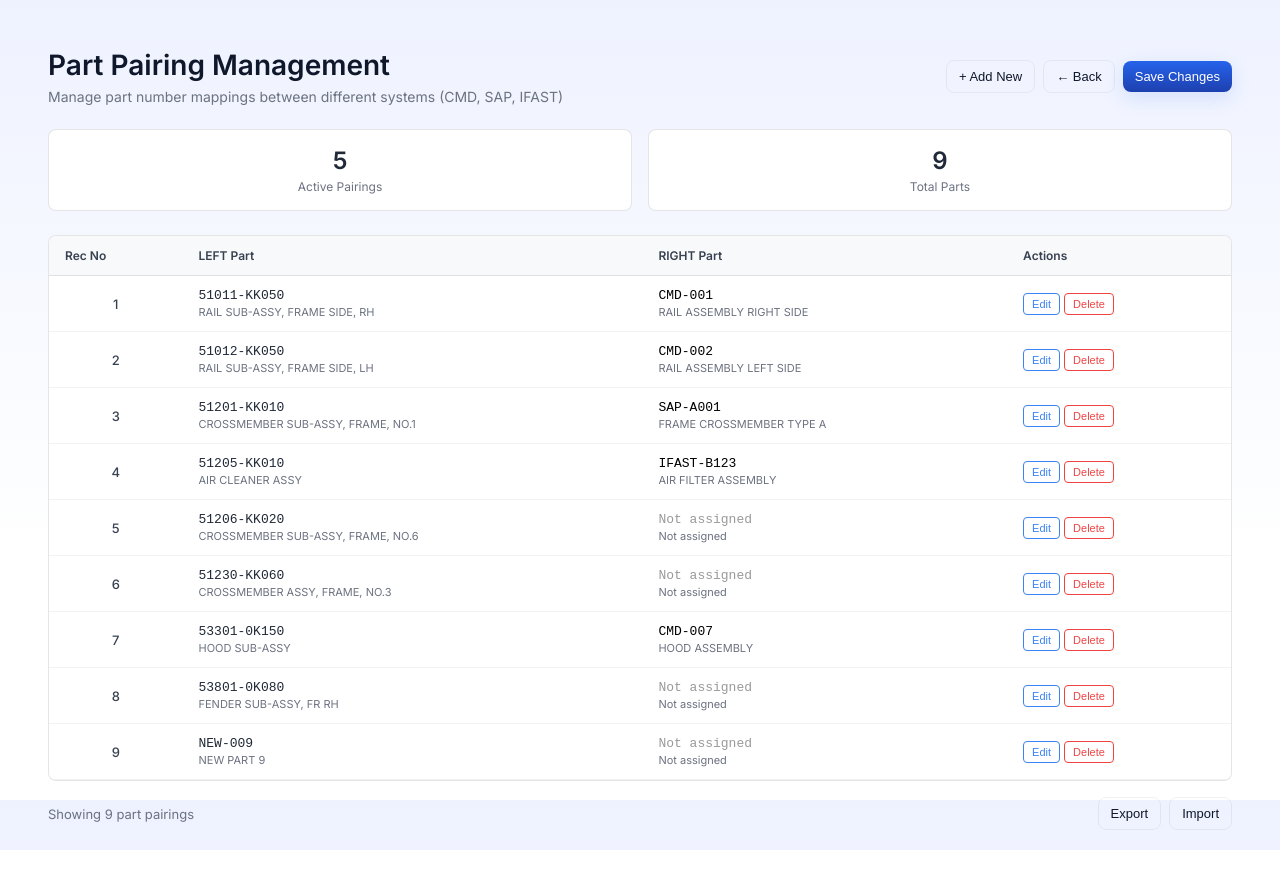
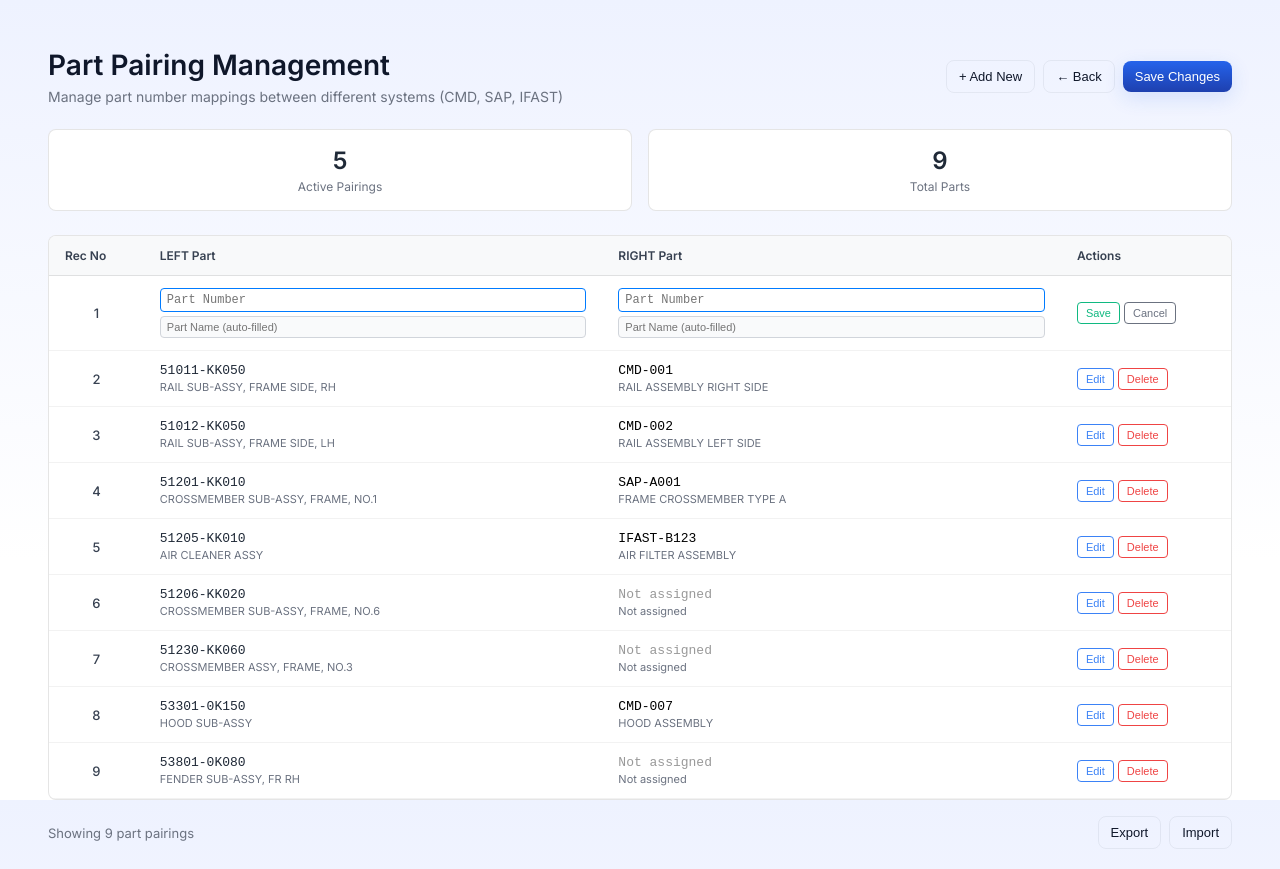
Before and after one commit to ari-fikri/finance-dashboard, a React (Vite) app: page /part-pairing in a window 1280 px wide. Both pictures are taken after a click on the button "+ Add New". Built offline with nearby package versions, Linux system fonts and the light colour scheme.

Commit message:
Modify "add new" pairing behavior

```diff
--- a/src/PartPairingPage.jsx
+++ b/src/PartPairingPage.jsx
@@ -1,5 +1,6 @@
 import React, { useState } from "react";
 import { useNavigate } from "react-router-dom";
+import { validatePartExists, getPartNameByNumber } from "./data/PartSampleData";
 
 /**
  * PartPairingPage - Manage part number pairings between systems
@@ -81,6 +82,39 @@ export default function PartPairingPage() {
   const [editLeftPartName, setEditLeftPartName] = useState("");
   const [editRightPart, setEditRightPart] = useState("");
   const [editRightPartName, setEditRightPartName] = useState("");
+  const [validationErrors, setValidationErrors] = useState({});
+
+  const validatePairing = (leftPart, rightPart, currentId = null) => {
+    const errors = {};
+
+    // Check if left part exists in master data
+    if (leftPart && !validatePartExists(leftPart)) {
+      errors.leftPart = `Part number "${leftPart}" not found in master data`;
+    }
+
+    // Check if right part exists in master data
+    if (rightPart && !validatePartExists(rightPart)) {
+      errors.rightPart = `Part number "${rightPart}" not found in master data`;
+    }
+
+    // Check if left part is already used in another pairing
+    if (leftPart) {
+      const existingLeft = pairings.find(p => p.id !== currentId && p.leftPart === leftPart);
+      if (existingLeft) {
+        errors.leftPart = `Part number "${leftPart}" is already used as LEFT part in another pairing`;
+      }
+    }
+
+    // Check if right part is already used in another pairing
+    if (rightPart) {
+      const existingRight = pairings.find(p => p.id !== currentId && p.rightPart === rightPart);
+      if (existingRight) {
+        errors.rightPart = `Part number "${rightPart}" is already used as RIGHT part in another pairing`;
+      }
+    }
+
+    return errors;
+  };
 
   const handleEdit = (id, leftPart, leftPartName, rightPart, rightPartName) => {
     setEditingId(id);
@@ -88,17 +122,30 @@ export default function PartPairingPage() {
     setEditLeftPartName(leftPartName);
     setEditRightPart(rightPart);
     setEditRightPartName(rightPartName);
+    setValidationErrors({});
   };
 
   const handleSave = (id) => {
+    // Validate before saving
+    const errors = validatePairing(editLeftPart, editRightPart, id);
+
+    if (Object.keys(errors).length > 0) {
+      setValidationErrors(errors);
+      return; // Don't save if there are validation errors
+    }
+
+    // Auto-populate part names from master data if they exist
+    const leftPartName = editLeftPartName || getPartNameByNumber(editLeftPart);
+    const rightPartName = editRightPartName || getPartNameByNumber(editRightPart);
+
     setPairings(pairings.map(pair =>
       pair.id === id
         ? {
             ...pair,
             leftPart: editLeftPart,
-            leftPartName: editLeftPartName,
+            leftPartName: leftPartName,
             rightPart: editRightPart,
-            rightPartName: editRightPartName,
+            rightPartName: rightPartName,
             status: (editLeftPart && editRightPart) ? "Active" : "Pending"
           }
         : pair
@@ -108,6 +155,7 @@ export default function PartPairingPage() {
     setEditLeftPartName("");
     setEditRightPart("");
     setEditRightPartName("");
+    setValidationErrors({});
   };
 
   const handleCancel = () => {
@@ -116,18 +164,30 @@ export default function PartPairingPage() {
     setEditLeftPartName("");
     setEditRightPart("");
     setEditRightPartName("");
+    setValidationErrors({});
   };
 
   const handleAddNew = () => {
     const newId = Math.max(...pairings.map(p => p.id)) + 1;
-    setPairings([...pairings, {
+    const newPairing = {
       id: newId,
-      leftPart: `NEW-${newId.toString().padStart(3, '0')}`,
-      leftPartName: `NEW PART ${newId}`,
+      leftPart: "",
+      leftPartName: "",
       rightPart: "",
       rightPartName: "",
       status: "Pending"
-    }]);
+    };
+
+    // Add new row at the top of the list
+    setPairings([newPairing, ...pairings]);
+
+    // Immediately start editing the new row
+    setEditingId(newId);
+    setEditLeftPart("");
+    setEditLeftPartName("");
+    setEditRightPart("");
+    setEditRightPartName("");
+    setValidationErrors({});
   };
 
   const handleDelete = (id) => {
@@ -218,11 +278,22 @@ export default function PartPairingPage() {
                         <input
                           type="text"
                           value={editLeftPart}
-                          onChange={(e) => setEditLeftPart(e.target.value)}
+                          onChange={(e) => {
+                            setEditLeftPart(e.target.value);
+                            // Auto-populate part name when part number changes
+                            const partName = getPartNameByNumber(e.target.value);
+                            if (partName) {
+                              setEditLeftPartName(partName);
+                            }
+                            // Clear validation errors when user types
+                            if (validationErrors.leftPart) {
+                              setValidationErrors(prev => ({ ...prev, leftPart: null }));
+                            }
+                          }}
                           style={{
                             width: "100%",
                             padding: "4px 6px",
-                            border: "1px solid #007bff",
+                            border: validationErrors.leftPart ? "1px solid #ef4444" : "1px solid #007bff",
                             borderRadius: 4,
                             fontFamily: "monospace",
                             fontSize: 12,
@@ -230,18 +301,30 @@ export default function PartPairingPage() {
                           }}
                           placeholder="Part Number"
                         />
+                        {validationErrors.leftPart && (
+                          <div style={{
+                            color: "#ef4444",
+                            fontSize: 10,
+                            marginBottom: 4,
+                            lineHeight: 1.2
+                          }}>
+                            {validationErrors.leftPart}
+                          </div>
+                        )}
                         <input
                           type="text"
                           value={editLeftPartName}
-                          onChange={(e) => setEditLeftPartName(e.target.value)}
+                          readOnly
                           style={{
                             width: "100%",
                             padding: "4px 6px",
-                            border: "1px solid #007bff",
+                            border: "1px solid #d1d5db",
                             borderRadius: 4,
-                            fontSize: 11
+                            fontSize: 11,
+                            backgroundColor: "#f9fafb",
+                            color: "#6b7280"
                           }}
-                          placeholder="Part Name"
+                          placeholder="Part Name (auto-filled)"
                         />
                       </div>
                     ) : (
@@ -261,11 +344,22 @@ export default function PartPairingPage() {
                         <input
                           type="text"
                           value={editRightPart}
-                          onChange={(e) => setEditRightPart(e.target.value)}
+                          onChange={(e) => {
+                            setEditRightPart(e.target.value);
+                            // Auto-populate part name when part number changes
+                            const partName = getPartNameByNumber(e.target.value);
+                            if (partName) {
+                              setEditRightPartName(partName);
+                            }
+                            // Clear validation errors when user types
+                            if (validationErrors.rightPart) {
+                              setValidationErrors(prev => ({ ...prev, rightPart: null }));
+                            }
+                          }}
                           style={{
                             width: "100%",
                             padding: "4px 6px",
-                            border: "1px solid #007bff",
+                            border: validationErrors.rightPart ? "1px solid #ef4444" : "1px solid #007bff",
                             borderRadius: 4,
                             fontFamily: "monospace",
                             fontSize: 12,
@@ -273,18 +367,30 @@ export default function PartPairingPage() {
                           }}
                           placeholder="Part Number"
                         />
+                        {validationErrors.rightPart && (
+                          <div style={{
+                            color: "#ef4444",
+                            fontSize: 10,
+                            marginBottom: 4,
+                            lineHeight: 1.2
+                          }}>
+                            {validationErrors.rightPart}
+                          </div>
+                        )}
                         <input
                           type="text"
                           value={editRightPartName}
-                          onChange={(e) => setEditRightPartName(e.target.value)}
+                          readOnly
                           style={{
                             width: "100%",
                             padding: "4px 6px",
-                            border: "1px solid #007bff",
+                            border: "1px solid #d1d5db",
                             borderRadius: 4,
-                            fontSize: 11
+                            fontSize: 11,
+                            backgroundColor: "#f9fafb",
+                            color: "#6b7280"
                           }}
-                          placeholder="Part Name"
+                          placeholder="Part Name (auto-filled)"
                         />
                       </div>
                     ) : (
--- /dev/null
+++ b/src/data/PartSampleData.js
@@ -0,0 +1,150 @@
+// src/data/PartSampleData.js
+
+/**
+ * Master part data for validation purposes
+ * Contains all available parts with their details for validation against pairing entries
+ */
+export const partSampleData = [
+  {
+    partNo: "51011-KK050",
+    partName: "RAIL SUB-ASSY, FRAME SIDE, RH",
+    supplier: "TOYOTA MOTOR CORPORATION",
+    category: "BODY",
+    status: "Active"
+  },
+  {
+    partNo: "51012-KK050",
+    partName: "RAIL SUB-ASSY, FRAME SIDE, LH",
+    supplier: "TOYOTA MOTOR CORPORATION",
+    category: "BODY",
+    status: "Active"
+  },
+  {
+    partNo: "51201-KK010",
+    partName: "CROSSMEMBER SUB-ASSY, FRAME, NO.1",
+    supplier: "TOYOTA MOTOR CORPORATION",
+    category: "CHASSIS",
+    status: "Active"
+  },
+  {
+    partNo: "51205-KK010",
+    partName: "AIR CLEANER ASSY",
+    supplier: "DENSO CORPORATION",
+    category: "ENGINE",
+    status: "Active"
+  },
+  {
+    partNo: "51206-KK020",
+    partName: "CROSSMEMBER SUB-ASSY, FRAME, NO.6",
+    supplier: "TOYOTA MOTOR CORPORATION",
+    category: "CHASSIS",
+    status: "Active"
+  },
+  {
+    partNo: "51230-KK060",
+    partName: "CROSSMEMBER ASSY, FRAME, NO.3",
+    supplier: "TOYOTA MOTOR CORPORATION",
+    category: "CHASSIS",
+    status: "Active"
+  },
+  {
+    partNo: "53301-0K150",
+    partName: "HOOD SUB-ASSY",
+    supplier: "TOYOTA MOTOR CORPORATION",
+    category: "BODY",
+    status: "Active"
+  },
+  {
+    partNo: "53801-0K080",
+    partName: "FENDER SUB-ASSY, FR RH",
+    supplier: "TOYOTA MOTOR CORPORATION",
+    category: "BODY",
+    status: "Active"
+  },
+  {
+    partNo: "53802-0K080",
+    partName: "FENDER SUB-ASSY, FR LH",
+    supplier: "TOYOTA MOTOR CORPORATION",
+    category: "BODY",
+    status: "Active"
+  },
+  {
+    partNo: "57403-KK010",
+    partName: "MEMBER SUB-ASSY, FLOOR SIDE, INNER RR RH",
+    supplier: "TOYOTA MOTOR CORPORATION",
+    category: "BODY",
+    status: "Active"
+  },
+  {
+    partNo: "57404-KK010",
+    partName: "MEMBER SUB-ASSY, FLOOR SIDE, INNER RR LH",
+    supplier: "TOYOTA MOTOR CORPORATION",
+    category: "BODY",
+    status: "Active"
+  },
+  {
+    partNo: "51204-KK070",
+    partName: "CROSSMEMBER SUB-ASSY, FRAME, NO.4",
+    supplier: "TOYOTA MOTOR CORPORATION",
+    category: "CHASSIS",
+    status: "Active"
+  },
+  // External system parts (CMD, SAP, IFAST)
+  {
+    partNo: "CMD-001",
+    partName: "RAIL ASSEMBLY RIGHT SIDE",
+    supplier: "CMD SYSTEM",
+    category: "BODY",
+    status: "Active"
+  },
+  {
+    partNo: "CMD-002",
+    partName: "RAIL ASSEMBLY LEFT SIDE",
+    supplier: "CMD SYSTEM",
+    category: "BODY",
+    status: "Active"
+  },
+  {
+    partNo: "CMD-007",
+    partName: "HOOD ASSEMBLY",
+    supplier: "CMD SYSTEM",
+    category: "BODY",
+    status: "Active"
+  },
+  {
+    partNo: "SAP-A001",
+    partName: "FRAME CROSSMEMBER TYPE A",
+    supplier: "SAP SYSTEM",
+    category: "CHASSIS",
+    status: "Active"
+  },
+  {
+    partNo: "IFAST-B123",
+    partName: "AIR FILTER ASSEMBLY",
+    supplier: "IFAST SYSTEM",
+    category: "ENGINE",
+    status: "Active"
+  }
+];
+
+/**
+ * Helper function to find part by part number
+ */
+export const findPartByNumber = (partNo) => {
+  return partSampleData.find(part => part.partNo === partNo);
+};
+
+/**
+ * Helper function to validate if part exists
+ */
+export const validatePartExists = (partNo) => {
+  return partSampleData.some(part => part.partNo === partNo);
+};
+
+/**
+ * Helper function to get part name by part number
+ */
+export const getPartNameByNumber = (partNo) => {
+  const part = findPartByNumber(partNo);
+  return part ? part.partName : "";
+};
```
